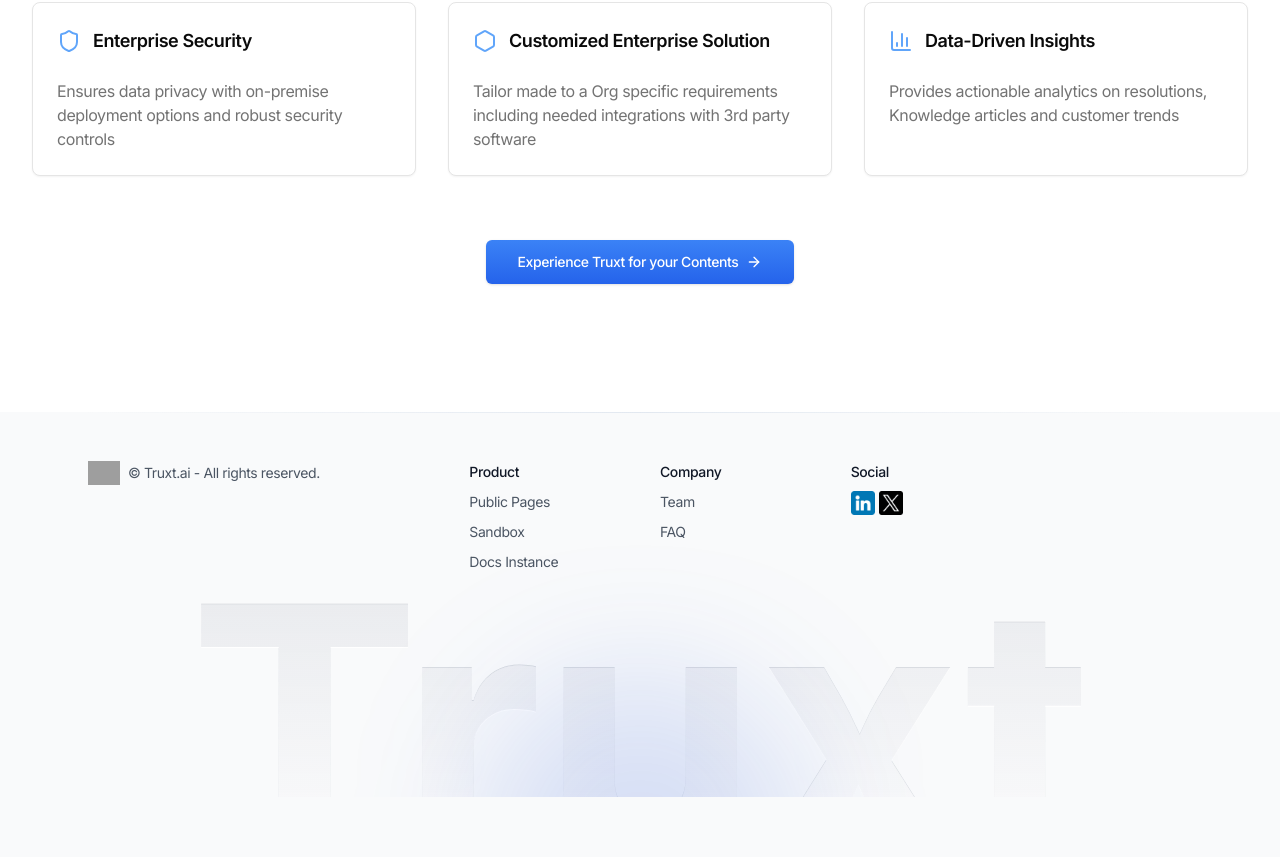
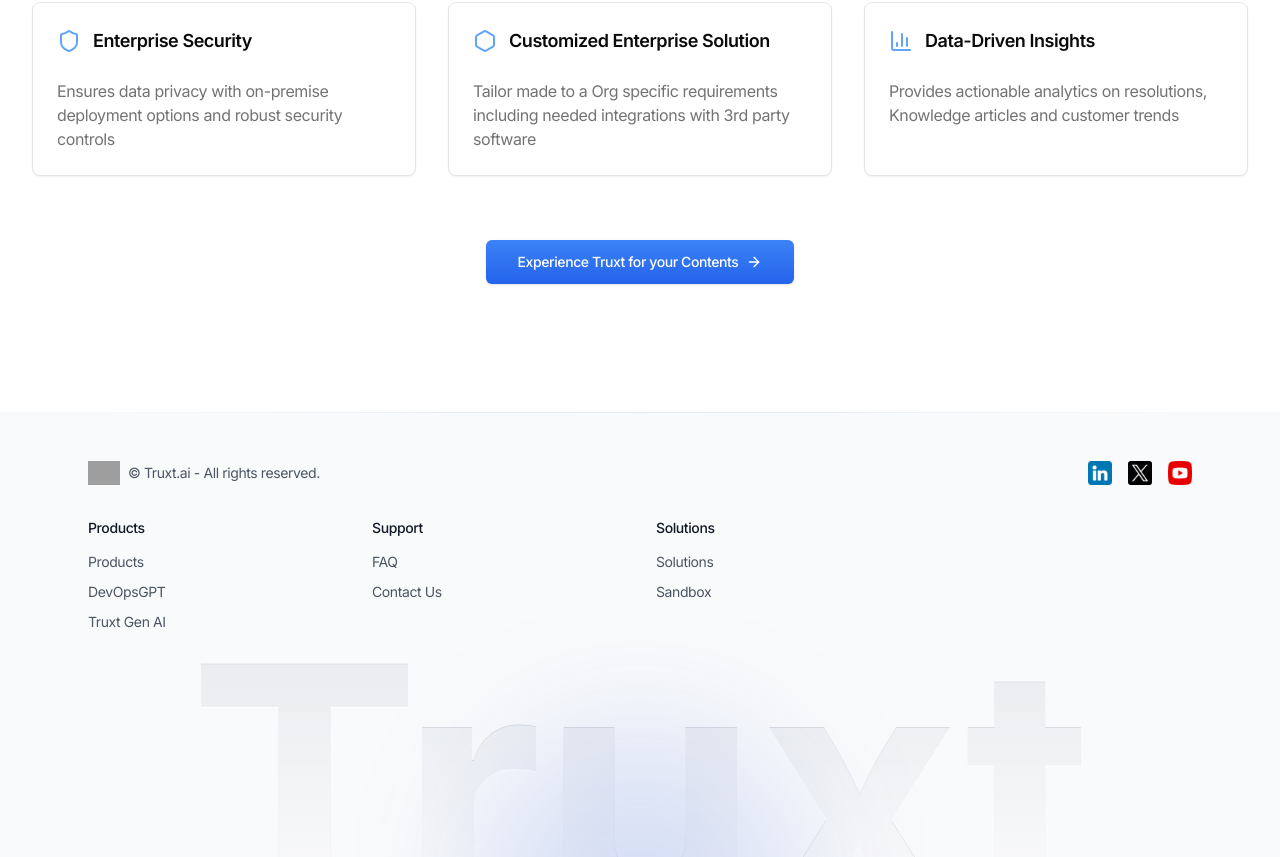
Before and after one commit to Truxt-ai/truxt-ai.github.io, a Next.js app: page / in a window 1280 px wide. Shown: the part 2366-3223 px from the top of the page. Before the commit the page ends 3163 px from the top, so only its background shows below. Built offline with nearby package versions, Linux system fonts and the light colour scheme; grey boxes are pictures that could not be loaded.

Commit message:
Fixed Footer Issues

```diff
--- a/components/ui/footer.tsx
+++ b/components/ui/footer.tsx
@@ -18,35 +18,43 @@ interface FooterProps {
 
 const footerLinks: FooterSection[] = [
     {
-        title: 'Product',
+        title: 'Products',
         links: [
-            { label: 'Public Pages', href: '/public-pages' },
-            { label: 'Sandbox', href: '/sandbox' },
-            { label: 'Docs Instance', href: '/docs-instance' }
+            { label: 'Products', href: '/products' },
+            { label: 'DevOpsGPT', href: '/devops-gpt' },
+            { label: 'Truxt Gen AI', href: '/truxt-gen-ai' }
         ]
     },
     {
-        title: 'Company',
+        title: 'Support',
         links: [
-            { label: 'Team', href: '/team' },
-            { label: 'FAQ', href: '/faq' }
+            { label: 'FAQ', href: '/faq' },
+            { label: 'Contact Us', href: '/contact-us' },
+        ]
+    },
+    {
+        title: 'Solutions',
+        links: [
+            { label: 'Solutions', href: '/solutions' },
+            { label: 'Sandbox', href: '/sandbox' },
         ]
     },
     {
         title: 'Social',
         links: [
             { label: 'Linkedin', href: 'https://www.linkedin.com/company/truxt-ai/', iconPath: '/images/linkedin.png' },
-            { label: 'Twitter', href: 'https://x.com/truxtai', iconPath: '/images/twitter.png' }
+            { label: 'Twitter', href: 'https://x.com/truxtai', iconPath: '/images/twitter.png' },
+            { label: 'Youtube', href: 'https://www.youtube.com/@truxt-ai', iconPath: '/images/youtube.png' }
         ]
     }
 ];
 
 const Footer: React.FC<FooterProps> = ({ border = false }) => {
     return (
-        <footer>
+        <footer className="relative">
             <div className='mx-auto max-w-6xl px-4 sm:px-6'>
-                <div className={`grid gap-10 py-8 sm:grid-cols-12 md:py-12 ${border ? 'border-t [border-image:linear-gradient(to_right,transparent,theme(colors.slate.200),transparent)1]' : ''}`}>
-                    <div className='sm:col-span-1 lg:col-span-4'>
+                <div className={`grid gap-8 py-8 md:py-12 ${border ? 'border-t [border-image:linear-gradient(to_right,transparent,theme(colors.slate.200),transparent)1]' : ''}`}>
+                    <div className='flex flex-col items-center justify-between space-y-4 sm:flex-row sm:space-y-0'>
                         <div className='flex items-center space-x-2'>
                             <Image
                                 src='https://res.cloudinary.com/dqumxmkt7/image/upload/v1729240685/t2wtznrhjqi5yffsoacv.webp'
@@ -56,23 +64,25 @@ const Footer: React.FC<FooterProps> = ({ border = false }) => {
                             />
                             <div className='text-sm text-gray-600'>&copy; Truxt.ai - All rights reserved.</div>
                         </div>
+                        <div className='flex space-x-4'>
+                            {footerLinks[3].links.map((link, index) => (
+                                <Link key={index} href={link.href} aria-label={link.label} target='_blank' rel="noopener noreferrer" className='text-gray-400 hover:text-gray-500'>
+                                    <Image src={link.iconPath || ''} alt={link.label} width={24} height={24} />
+                                </Link>
+                            ))}
+                        </div>
                     </div>
 
-                    {footerLinks.map((section, index) => (
-                        <div key={index} className={`space-y-2 ${section.title === 'Social' ? 'sm:col-span-6 md:col-span-3 lg:col-span-2' : 'sm:col-span-6 md:col-span-3 lg:col-span-2'}`}>
-                            <h3 className='text-sm font-medium'>{section.title}</h3>
-                            <ul className={section.title === 'Social' ? 'flex gap-1' : 'space-y-2 text-sm'}>
+                    <div className='grid gap-8 sm:grid-cols-2 md:grid-cols-3 lg:grid-cols-4'>
+                        {footerLinks.slice(0, 3).map((section, index) => (
+                            <div key={index} className='space-y-3'>
+                                <h3 className='text-sm font-medium text-gray-900'>{section.title}</h3>
+                                <ul className='space-y-2 text-sm'>
                                     {section.links.map((link, linkIndex) => (
                                         <li key={linkIndex}>
-                                        {section.title === 'Social' && link.iconPath ? (
-                                            <Link className='flex items-center justify-center text-blue-500 transition hover:text-blue-600' href={link.href} aria-label={link.label} target='_blank'>
-                                                <Image src={link.iconPath} alt={link.label} width={24} height={24} />
-                                            </Link>
-                                        ) : (
                                             <Link className='text-gray-600 transition hover:text-gray-900' href={link.href}>
                                                 {link.label}
                                             </Link>
-                                        )}
                                         </li>
                                     ))}
                                 </ul>
@@ -80,9 +90,10 @@ const Footer: React.FC<FooterProps> = ({ border = false }) => {
                         ))}
                     </div>
                 </div>
+            </div>
 
-            <div className='relative -mt-16 h-60 w-full -z-10' aria-hidden='true'>
-                <div className="pointer-events-none absolute left-1/2 -z-10 -translate-x-1/2 text-center text-[348px] font-bold leading-none before:bg-gradient-to-b before:from-gray-200 before:to-gray-100/30 before:to-80% before:bg-clip-text before:text-transparent before:content-['Truxt'] after:absolute after:inset-0 after:bg-gray-300/70 after:bg-clip-text after:text-transparent after:mix-blend-darken after:content-['Truxt'] after:[text-shadow:0_1px_0_white]"></div>
+            <div className='relative -mt-16 h-60 w-full -z-10 overflow-hidden' aria-hidden='true'>
+                <div className="pointer-events-none absolute left-1/2 -z-10 -translate-x-1/2 text-center text-[20vw] sm:text-[348px] font-bold leading-none before:bg-gradient-to-b before:from-gray-200 before:to-gray-100/30 before:to-80% before:bg-clip-text before:text-transparent before:content-['Truxt'] after:absolute after:inset-0 after:bg-gray-300/70 after:bg-clip-text after:text-transparent after:mix-blend-darken after:content-['Truxt'] after:[text-shadow:0_1px_0_white]"></div>
                 <div className='absolute bottom-0 left-1/2 -translate-x-1/2 translate-y-2/3' aria-hidden='true'>
                     <div className='h-56 w-56 rounded-full border-[20px] border-blue-700 blur-[80px] will-change-[filter]'></div>
                 </div>
```
Also changed, not shown: public/images/youtube.png (added). Lines whose indentation alone changed are shown as unchanged.
